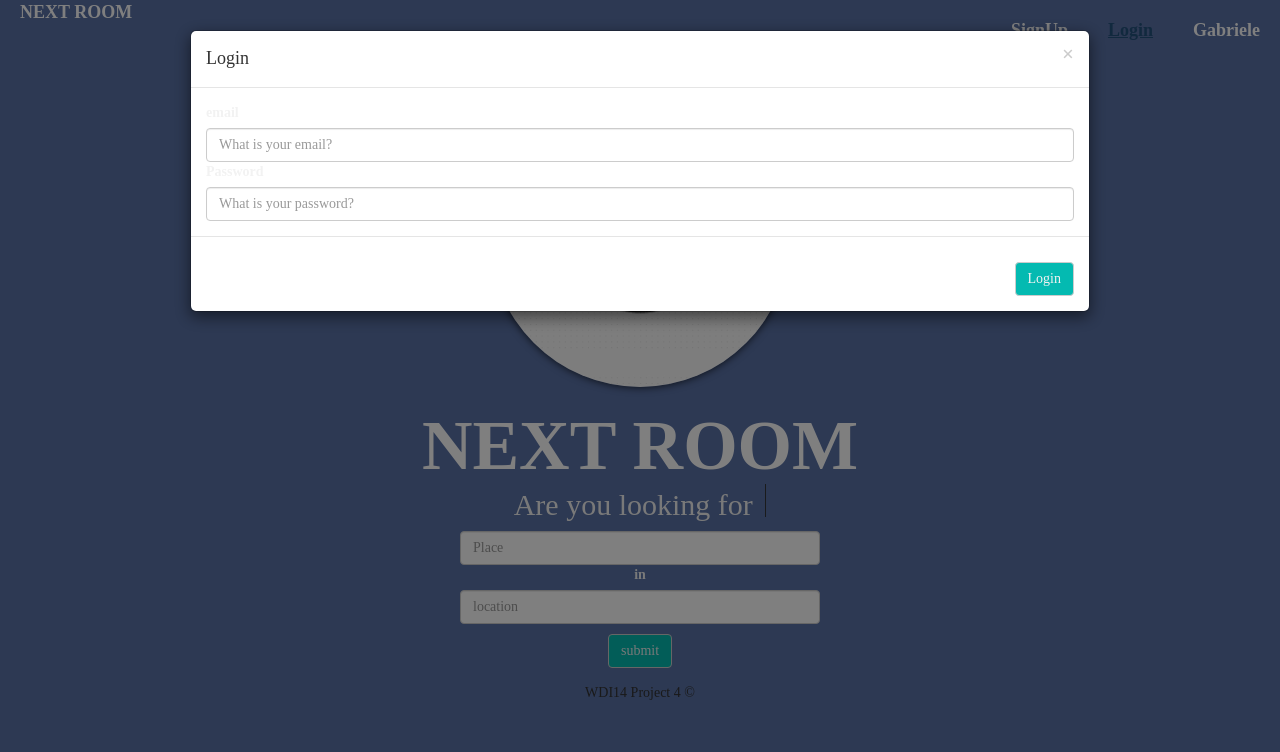
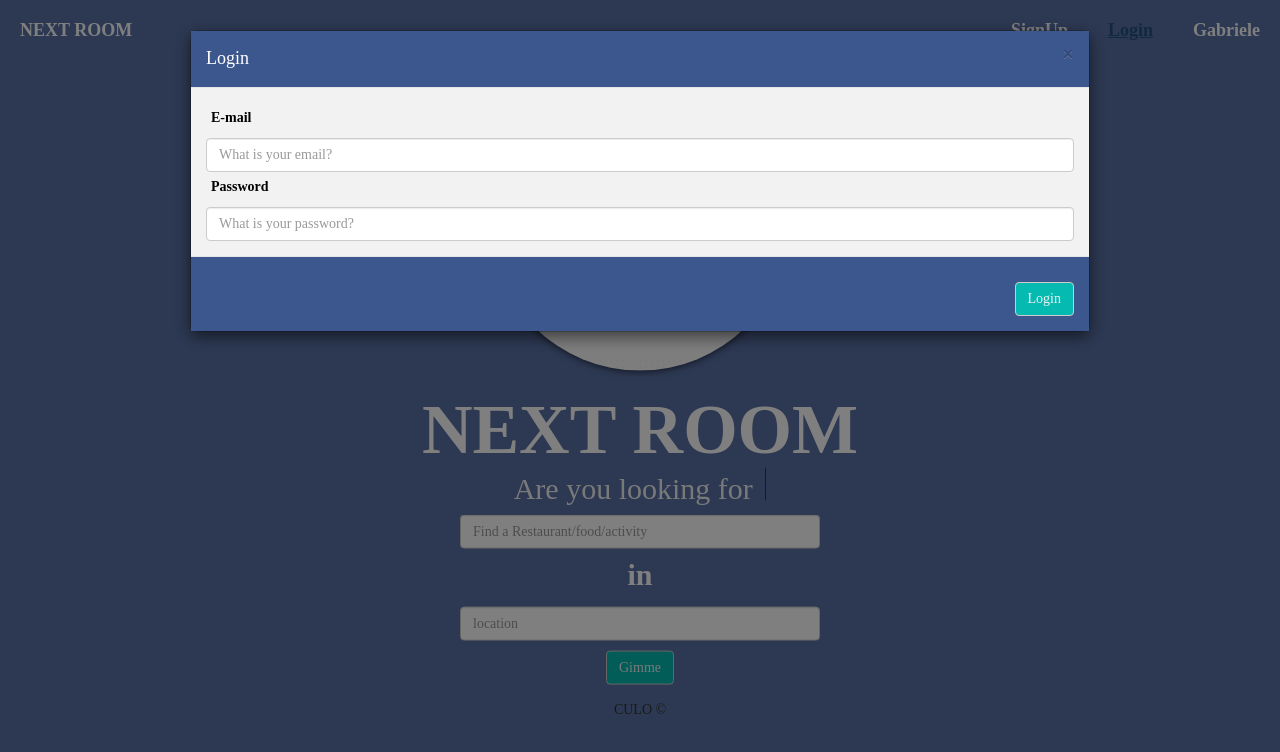
Before and after one commit to marcusps11/flicks, a website: page public/index.html at #!/results in a window 1280 px wide. Both pictures are taken after a click on the item "Login". Drawn offline with Linux system fonts and the light colour scheme.

Commit message:
commit with some styling touching up

```diff
--- a/public/public/css/style.css
+++ b/public/public/css/style.css
@@ -134,3 +134,33 @@ label{
     opacity: 0
   }
 }
+
+#logonav {
+  margin-top: 25px:;
+}
+
+.modal-header{
+  background-color: #3C568E
+}
+
+.modal-body {
+  background-color: #F2F2F2
+}
+
+.modal-footer {
+  background-color: #3C568E
+}
+
+h4.modal-title {
+  color:white;
+}
+
+label{
+  color:black;
+  padding:5px;
+}
+
+#small {
+  color:white;
+  font-size:30px;
+}
--- a/public/public/templates/homepage/home.html
+++ b/public/public/templates/homepage/home.html
@@ -9,14 +9,14 @@
 
         <div class='form-group'>
           <form class="form-group" ng-submit='bars.search(term, location)' >
-          <input type="text" placeholder="Place" class='form-control' ng-model='term'>
-            <label for="exampleInputName2">in</label>
+          <input type="text" placeholder="Find a Restaurant/food/activity" class='form-control' ng-model='term'>
+            <label id="small" for="exampleInputName2">in</label>
             <input type="text" placeholder="location" class='form-control' ng-model='location'>
-            <input type="submit" class="btn btn-default" value="submit">
+            <input type="submit" class="btn btn-default" value="Gimme">
           </form>
         </div>
       </div>
     </div>
-    <p>WDI14 Project 4 &copy;</p>
+    <p>CULO &copy;</p>
   </section>
 </div>
--- a/public/public/templates/shared/header.html
+++ b/public/public/templates/shared/header.html
@@ -1,7 +1,7 @@
 <header ng-controller="UsersController as users">
   <nav>
     <ul>
-      <li class="left"></li><a href="/#/">NEXT ROOM</a></li>
+      <li class="left"><a id="name" href="#/">NEXT ROOM</a></li>
       <li data-toggle="modal" data-target="#myModal" class="right"><a id="name" href="#">Gabriele</a></li>
       <li ng-hide="users.isLoggedIn()" data-toggle="modal" data-target="#myModal" class="right"><a id="login" href="#">Login</a></li>
       <li ng-hide="users.isLoggedIn()" data-toggle="modal" data-target="#myModalSignup"class="right"><a id="login" href="#">SignUp</a></li>
@@ -18,7 +18,7 @@
         <h4 class="modal-title">Login</h4>
       </div>
       <div class="modal-body">
-        <label for="email">email</label>
+        <label for="email">E-mail</label>
         <input type="text" name="email" class='form-control' placeholder="What is your email?" ng-model="users.user.email">
         <label for="password">Password</label>
         <input type="password" name="password" class='form-control' placeholder="What is your password?" ng-model="users.user.password">
@@ -31,9 +31,9 @@
 </div>
 
 <div class="modal fade" id="myModalSignup" role="dialog">
-  <form class="modal-dialog modal-lg" id="login" ng-submit="users.signup()">
+  <form class="modal-dialog modal-lg" id="login" ng-submit="users.signup()" class='form-login'>
     <div class="modal-content">
-      <div class="modal-header">
+      <div class="modal-header" >
         <button type="button" class="close" data-dismiss="modal">&times;</button>
         <h4 class="modal-title">Signup</h4>
       </div>
@@ -46,7 +46,7 @@
         <input type="password" name="password" class='form-control' placeholder="What is your password?" ng-model="users.user.password">
       </div>
       <div class="modal-footer">
-        <input type="submit" class="btn btn-default" value="Sign Up" data-dismiss="modal">
+        <input type="submit" class="btn btn-default" data-dismiss="modal" value="Sign Up">
       </div>
     </div>
   </form>
```
Also changed, not shown: public/public/js/avgrund.js (deleted, +0 -16 lines), public/public/templates/homepage/results.html (deleted, +0 -6 lines), public/public/templates/homepage/search.html (+1 -1 lines).
